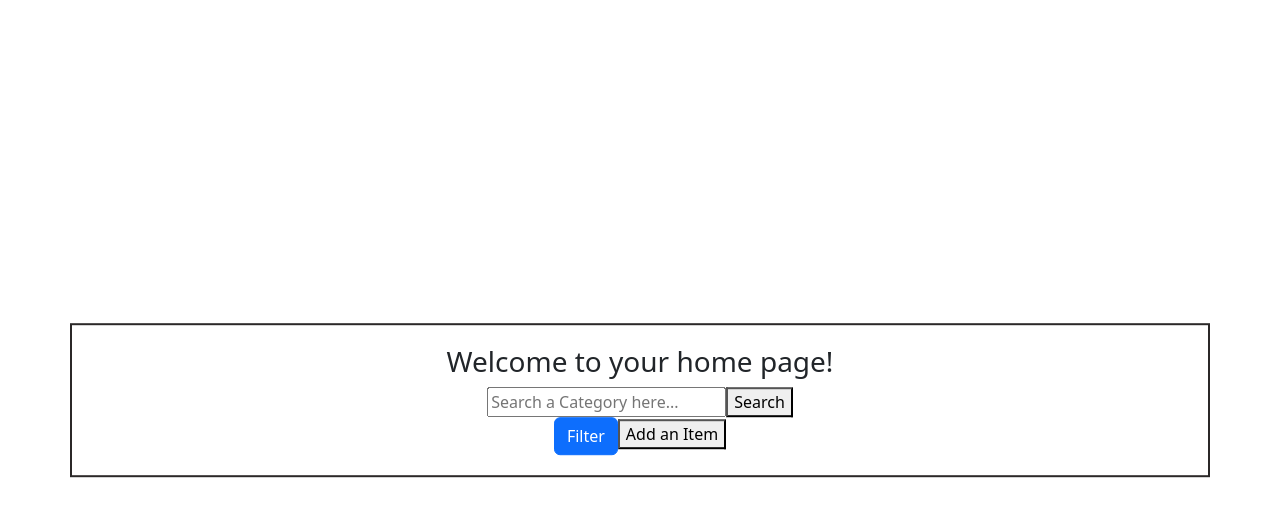
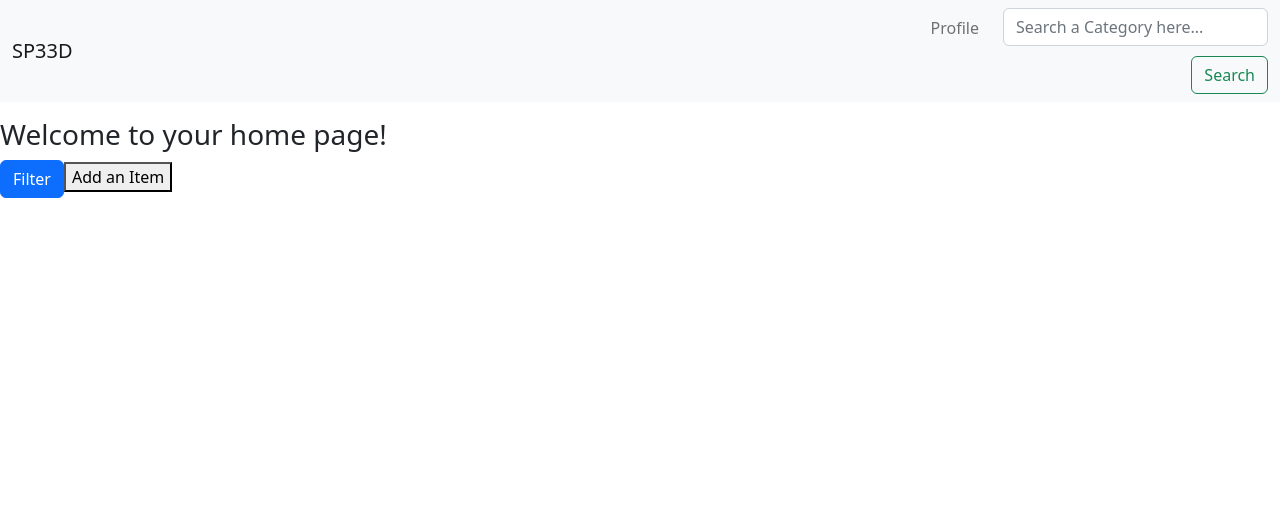
Before and after one commit to sari-ajina/Sp33d, a React (Create React App) app in the folder client/: page /homepage in a window 1280 px wide. Shown: the top 516 px of the page. Built offline with nearby package versions, Linux system fonts and the light colour scheme.

Commit message:
added navbar to homepage, need to fix styling for button display on the right of the search bar, need to fix userprofile page to show logged in user's username, need to add navbar to the rest of the pages

```diff
--- a/client/src/App.js
+++ b/client/src/App.js
@@ -8,7 +8,8 @@ import { BrowserRouter as Router, Routes, Route, Navigate } from "react-router-d
 import UserContext from './Contexts/UserContext';
 import SearchedItem from './SearchedItem/SearchedItem';
 import ItemPage from './components/Item/ItemPage';
-import '../../node_modules/bootstrap/dist/css/bootstrap.min.css';
+import UserProfile from './UserProfile/UserProfile';
+// import '../../node_modules/bootstrap/dist/css/bootstrap.min.css';
 import Profile from './Profile/Profile';
 
 function App() {
@@ -41,6 +42,7 @@ function App() {
             <Route path="/searchedItem" element={<SearchedItem/>}></Route>
             <Route path="/itemPage" element={<ItemPage/>}></Route>
             <Route path="/profile" element={<Profile/>}></Route>
+            <Route path="/userprofile" element={<UserProfile/>}></Route>
           </Routes>
       </Router>
     </UserContext.Provider>
--- a/client/src/Homepage/Homepage.css
+++ b/client/src/Homepage/Homepage.css
@@ -1,11 +1,11 @@
-.container{
+/* .contained{
     position: absolute;
     top: 50%;
     left: 50%;
     transform: translate(-50%, -50%);
     padding: 20px;
     border: solid 2px rgb(43, 40, 40);
-}
+} */
 
 .button {
     border: none;
--- a/client/src/Homepage/Homepage.js
+++ b/client/src/Homepage/Homepage.js
@@ -7,6 +7,7 @@ import ModalFilter from '../components/Bootstrap/ModalFilter';
 import Button from 'react-bootstrap/Button';
 import '../../../node_modules/bootstrap/dist/css/bootstrap.min.css';
 import Filter from '../components/Filter/Filter';
+import NavbarStyle from '../components/Bootstrap/NavbarStyle';
 
 function Homepage() {
     const [tableName, setTableName] = useState("");
@@ -32,7 +33,8 @@ function Homepage() {
     // }
 
     return (
-    <div className='container'>
+    <div className='contained'>
+        <NavbarStyle></NavbarStyle>
         <h3>Welcome to your home page!</h3>
         {/* <input
             type="text"
@@ -43,7 +45,7 @@ function Homepage() {
         </input> */}
         {/* <button className='button' onClick={initialize}>Initialize Database</button> */}
 
-        <SearchBar/>
+        {/* <SearchBar/> */}
 
         <Button onClick={() => setModalShow(true)}>
             Filter
--- /dev/null
+++ b/client/src/UserProfile/UserProfile.js
@@ -0,0 +1,17 @@
+import React, { useContext, useState } from 'react';
+import UserContext from '../Contexts/UserContext';
+import Axios from 'axios';
+
+function UserProfile(){
+    const {username} = useContext(UserContext);
+    console.log(username)
+
+
+    return(
+        <div>
+            <h1>username: {username}</h1>
+        </div>
+    )
+}
+
+export default UserProfile;
--- /dev/null
+++ b/client/src/components/Bootstrap/NavbarStyle.js
@@ -0,0 +1,51 @@
+import Button from 'react-bootstrap/Button';
+import Container from 'react-bootstrap/Container';
+import Form from 'react-bootstrap/Form';
+import Nav from 'react-bootstrap/Nav';
+import Navbar from 'react-bootstrap/Navbar';
+import NavDropdown from 'react-bootstrap/NavDropdown';
+import Offcanvas from 'react-bootstrap/Offcanvas';
+import SearchBar from '../SearchBar/SearchBar';
+
+function NavbarStyle() {
+  return (
+    <>
+      {['sm' ].map((expand) => (
+        <Navbar key={expand} bg="light" expand={expand} className="mb-3">
+          <Container fluid>
+            <Navbar.Brand href="/homepage">SP33D</Navbar.Brand>
+            <Navbar.Toggle aria-controls={`offcanvasNavbar-expand-${expand}`} />
+            <Navbar.Offcanvas
+              id={`offcanvasNavbar-expand-${expand}`}
+              aria-labelledby={`offcanvasNavbarLabel-expand-${expand}`}
+              placement="end"
+            >
+              <Offcanvas.Header closeButton>
+                <Offcanvas.Title id={`offcanvasNavbarLabel-expand-${expand}`}>
+                  Offcanvas
+                </Offcanvas.Title>
+              </Offcanvas.Header>
+              <Offcanvas.Body>
+                <Nav className="justify-content-end flex-grow-1 pe-3">
+                  <Nav.Link href="/userprofile">Profile</Nav.Link>
+                </Nav>
+                <Form className="d-flex">
+                  {/* <Form.Control
+                    type="search"
+                    placeholder="Search"
+                    className="me-2"
+                    aria-label="Search"
+                  /> */}
+                  <SearchBar/>
+                  {/* <Button variant="outline-success">Search</Button> */}
+                </Form>
+              </Offcanvas.Body>
+            </Navbar.Offcanvas>
+          </Container>
+        </Navbar>
+      ))}
+    </>
+  );
+}
+
+export default NavbarStyle;
--- /dev/null
+++ b/client/src/components/SearchBar/SearchBar.css
@@ -0,0 +1,9 @@
+.search{
+    margin-right: 5px;
+    height: auto;
+    border-radius: 5px;
+}
+
+.button{
+    float: right;
+}
--- a/client/src/components/SearchBar/SearchBar.js
+++ b/client/src/components/SearchBar/SearchBar.js
@@ -2,6 +2,9 @@ import React, {useState, useContext} from 'react';
 import Axios from 'axios';
 import { Link } from 'react-router-dom';
 import UserContext from '../../Contexts/UserContext';
+import Button from 'react-bootstrap/Button';
+import Form from 'react-bootstrap/Form';
+import './SearchBar.css'
 
 function SearchBar(){
     const [input, setInput] = useState("");
@@ -31,15 +34,20 @@ function SearchBar(){
 
     return (
         <form onSubmit={(e)=> {e.preventDefault(); search(); }}>
-            <input
+            <Form>
+                <Form.Control
+                    // className='search'
+                    type='search'
+                    className='me-2'
                     onChange={(e)=>{ setInput(e.target.value)}}
                     placeholder='Search a Category here...'
                     value={input}
                 >
-            </input>
+                </Form.Control>
                 <Link onClick={handleLinkClick} to='/searchedItem'>
-                <button onClick={search} type='submit'>Search</button>
+                    <Button variant='outline-success' className='button' onClick={search} type='submit'>Search</Button>
                 </Link>
+            </Form>
         </form>
     )
 }
--- a/client/src/index.js
+++ b/client/src/index.js
@@ -2,7 +2,7 @@ import React from 'react';
 import ReactDOM from 'react-dom/client';
 import './index.css';
 import App from './App';
-// import '../node_modules/bootstrap/dist/css/bootstrap.min.css';
+import '../node_modules/bootstrap/dist/css/bootstrap.min.css';
 
 const root = ReactDOM.createRoot(document.getElementById('root'));
 root.render(
```
Lines whose indentation alone changed are shown as unchanged.
